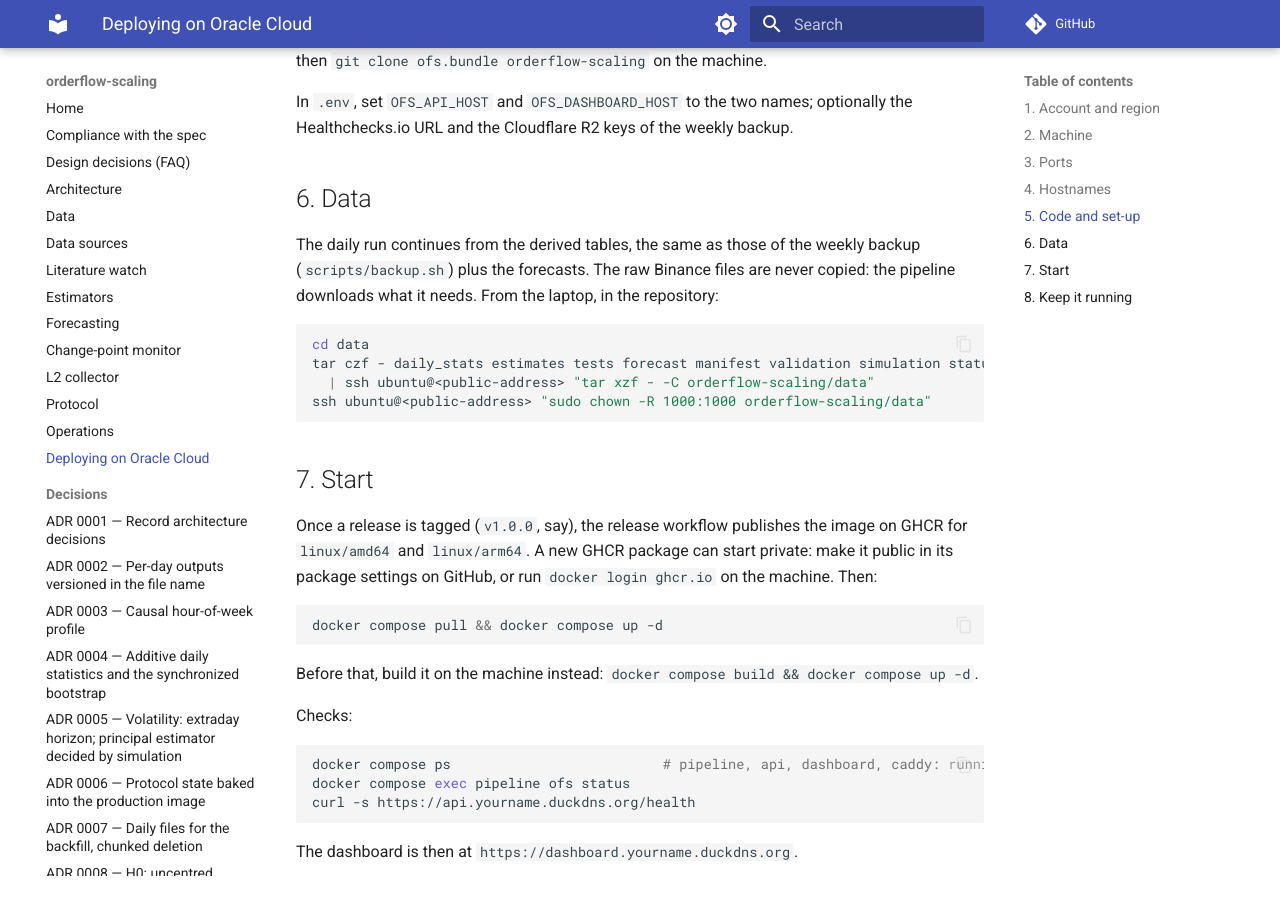
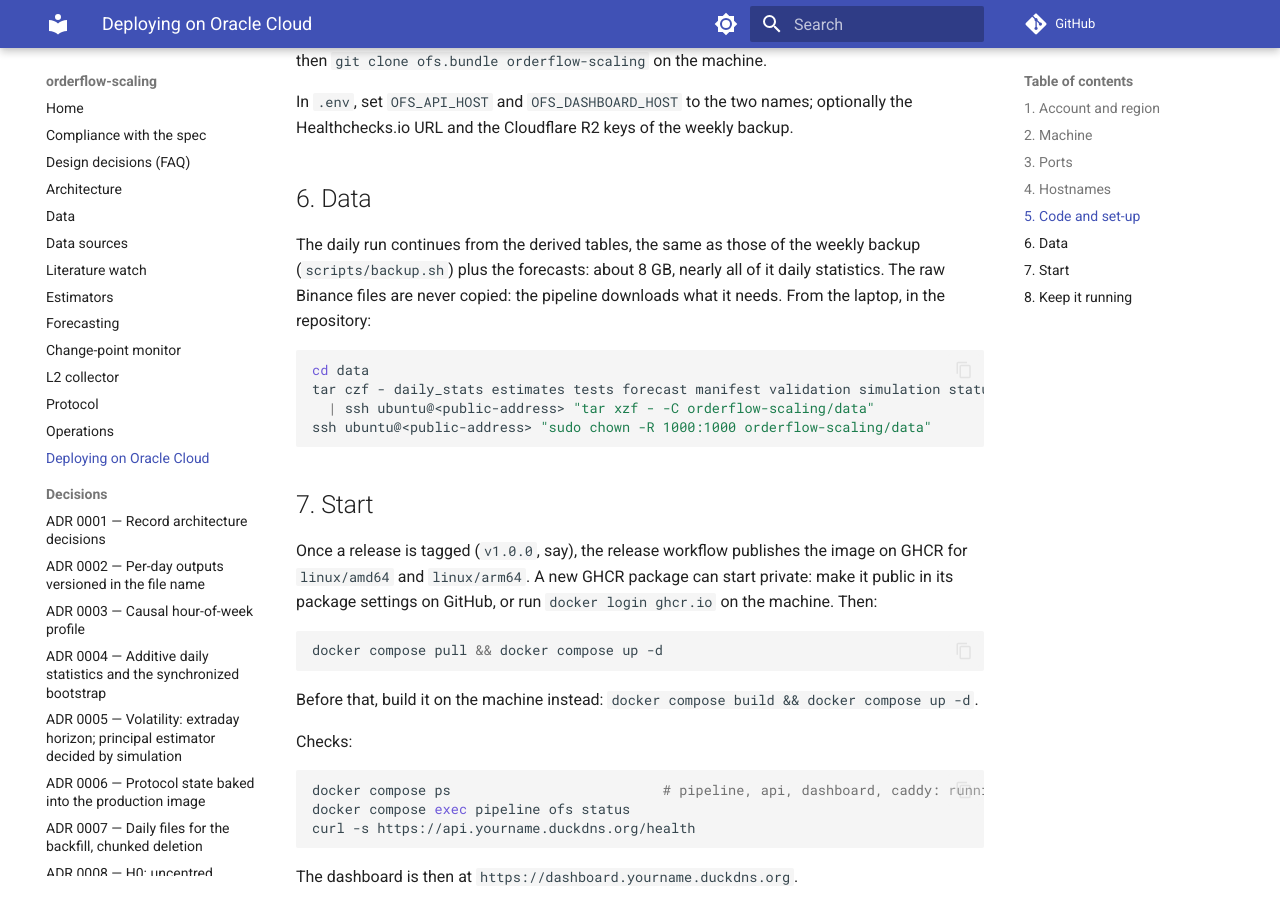
Before and after one commit to NIDHAL277/orderflow-scaling, an MkDocs documentation site: the page built from docs/deploy-oracle.md, in a window 1280 px wide and 900 px high, scrolled down 1679 px. Built offline with MkDocs 1.6.1 and Material for MkDocs 9.7.7, drawn with Linux system fonts in a browser that asks for light colours; comment, search, counter and statistics services are not loaded.

Commit message:
Oracle guide: size of the data to copy (about 8 GB)
Co-Authored-By: Claude Opus 5.5 <noreply@anthropic.com>

````diff
--- a/docs/deploy-oracle.md
+++ b/docs/deploy-oracle.md
@@ -64,7 +64,8 @@ Healthchecks.io URL and the Cloudflare R2 keys of the weekly backup.
 ## 6. Data
 
 The daily run continues from the derived tables, the same as those of the weekly backup
-(`scripts/backup.sh`) plus the forecasts. The raw Binance files are never copied: the
+(`scripts/backup.sh`) plus the forecasts: about 8 GB, nearly all of it daily statistics.
+The raw Binance files are never copied: the
 pipeline downloads what it needs. From the laptop, in the repository:
 
 ```bash
````
